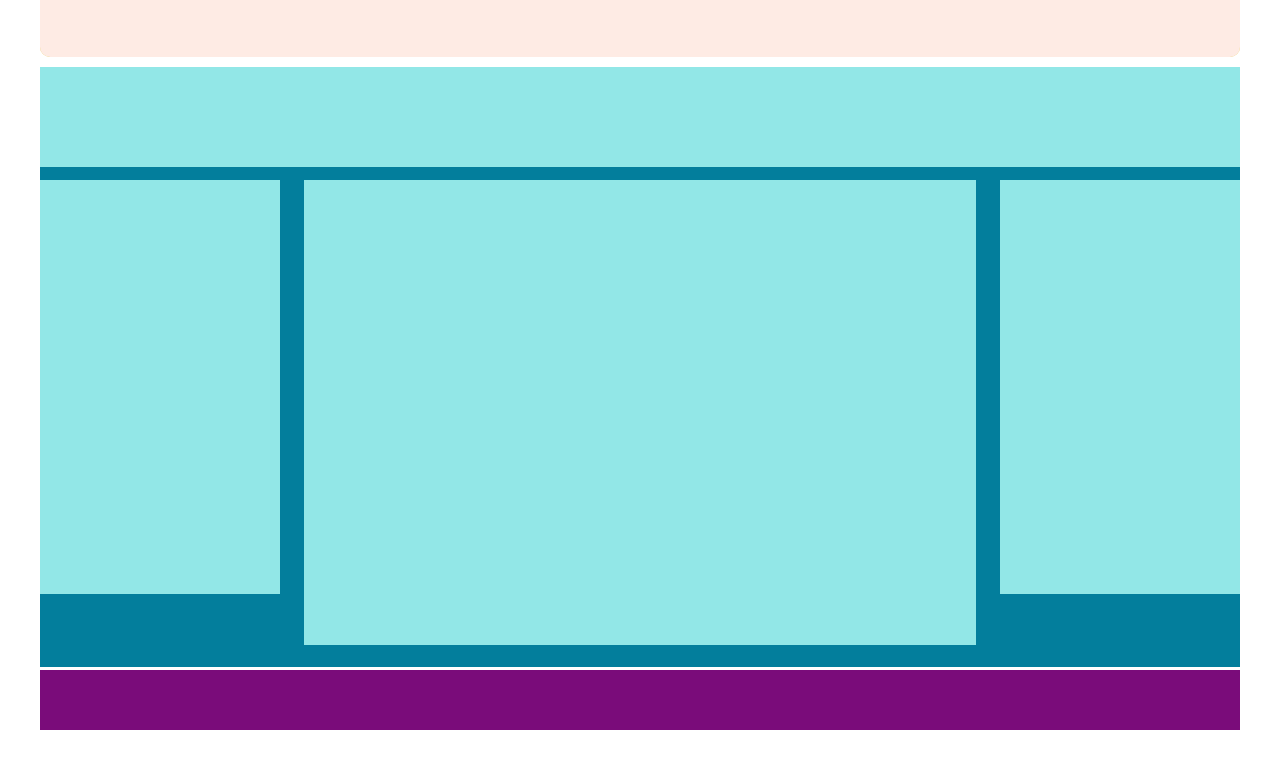
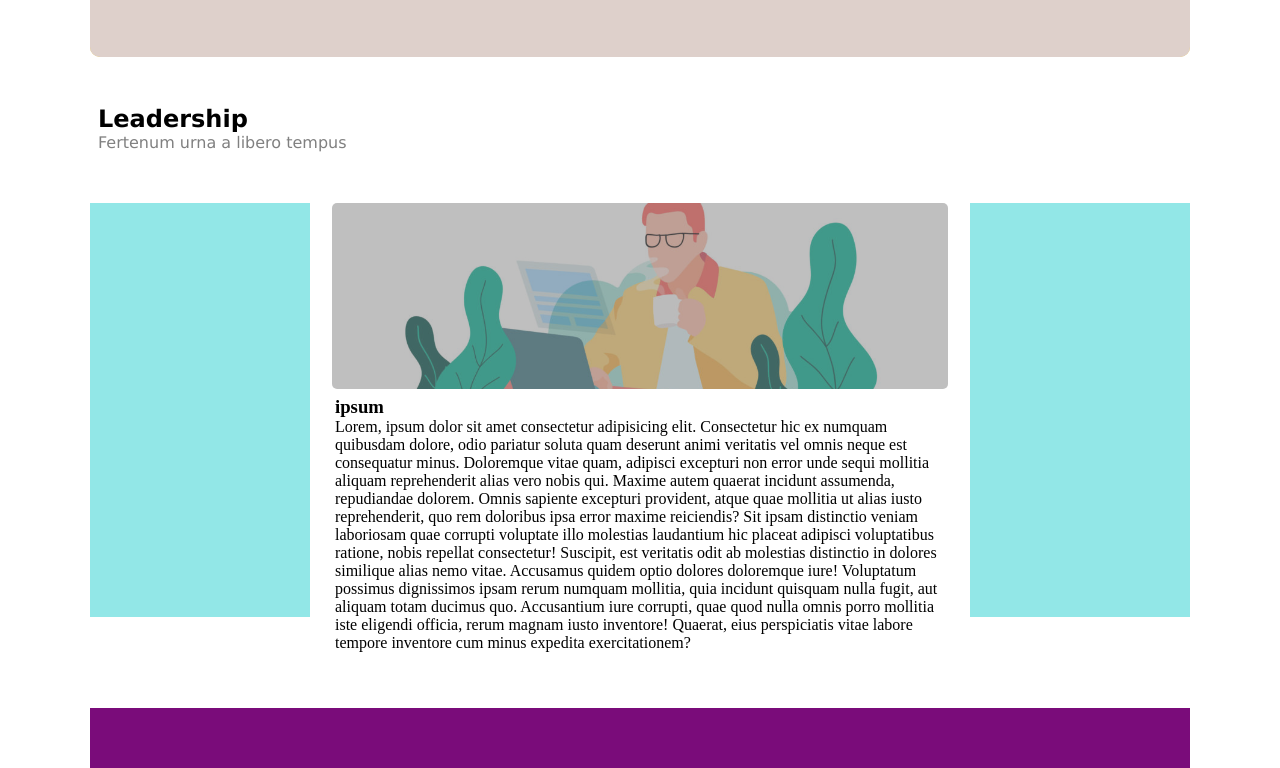
Before and after one commit to Mahdavi3649/htmlcss-wp, a plain HTML site: page index.html in a window 1280 px wide. Shown: the part 553-1321 px from the top of the page. Before the commit the page ends 1283 px from the top, so only its background shows below. Drawn offline with Linux system fonts and the light colour scheme.

Commit message:
adding content-bar

```diff
--- a/index.html
+++ b/index.html
@@ -25,16 +25,27 @@
     <main class="side-main">
         <div class="top-contain">
                 <img class="banner" src="img/banner.jpg" alt="">
-                <div class="text-banner">
-                    <h2>Pretium ac placerat dui interdum nunc <br> in eros urna morbi</h2>
-                    <p>Lorem ipsum dolor sit amet consectetur, adipisicing elit. Magnam ullam quasi <br> reprehenderit officia dignissimos accusamus nam, similique delectus blanditiis nisi!</p>
-                </div>
+            <div class="text-banner">
+                <h2>Pretium ac placerat dui interdum nunc <br> in eros urna morbi</h2>
+                <p>Lorem ipsum dolor sit amet consectetur, adipisicing elit. Magnam ullam quasi <br> reprehenderit officia dignissimos accusamus nam, similique delectus blanditiis nisi!</p>
+            </div>
         </div>
 
         <div class="bottom-contain clearfix">
-            <aside class="headbar"></aside>
+            <aside class="headbar">
+                <div class="title">
+                    <h1>Leadership</h1>
+                    <p class="caption">Fertenum urna a libero tempus</p>
+                </div>
+            </aside>
             <aside class="sidebar"></aside>
-            <section class="content"></section>
+            <section class="content">
+                <img class="banner-content" src="img/banner-2.jpg" alt="">
+                <div class="content-caption">
+                    <h3>ipsum</h3>
+                    <p>Lorem, ipsum dolor sit amet consectetur adipisicing elit. Consectetur hic ex numquam quibusdam dolore, odio pariatur soluta quam deserunt animi veritatis vel omnis neque est consequatur minus. Doloremque vitae quam, adipisci excepturi non error unde sequi mollitia aliquam reprehenderit alias vero nobis qui. Maxime autem quaerat incidunt assumenda, repudiandae dolorem. Omnis sapiente excepturi provident, atque quae mollitia ut alias iusto reprehenderit, quo rem doloribus ipsa error maxime reiciendis? Sit ipsam distinctio veniam laboriosam quae corrupti voluptate illo molestias laudantium hic placeat adipisci voluptatibus ratione, nobis repellat consectetur! Suscipit, est veritatis odit ab molestias distinctio in dolores similique alias nemo vitae. Accusamus quidem optio dolores doloremque iure! Voluptatum possimus dignissimos ipsam rerum numquam mollitia, quia incidunt quisquam nulla fugit, aut aliquam totam ducimus quo. Accusantium iure corrupti, quae quod nulla omnis porro mollitia iste eligendi officia, rerum magnam iusto inventore! Quaerat, eius perspiciatis vitae labore tempore inventore cum minus expedita exercitationem?</p>
+                </div>
+            </section>
             <aside class="sidebar"></aside>
         </div>
     </main>
--- a/style.css
+++ b/style.css
@@ -5,7 +5,7 @@
 }
 
 body {
-  width: 1200px;
+  width: 1100px;
   margin: auto;
 }
 
@@ -50,10 +50,11 @@ nav > a {
   width: 100%;
   height: 100%;
   border-radius: 10px;
+  filter: contrast(0.75);
 }
 .bottom-contain {
   height: 600px;
-  background-color: rgb(3, 126, 156);
+  background-color: white;
   margin-bottom: 3px;
 }
 
@@ -64,10 +65,17 @@ nav > a {
   background-color: rgb(122, 12, 122);
 }
 
+.caption {
+  color: gray;
+}
 .headbar {
-  height: 100px;
+  height: 85px;
   margin-bottom: 13px;
-  background-color: rgb(146, 231, 231);
+  background-color: white;
+  font-family: Verdana, Geneva, Tahoma, sans-serif;
+}
+.title {
+  margin: 48px 8px;
 }
 
 .sidebar {
@@ -81,8 +89,20 @@ nav > a {
   width: 56%;
   height: 465px;
   float: left;
-  background-color: rgb(146, 231, 231);
+  background-color: white;
   margin: 0 2%;
+  border-radius: 5px;
+}
+.banner-content {
+  height: 40%;
+  width: 100%;
+  object-fit: cover;
+  border-radius: 5px;
+  filter: contrast(0.5);
+}
+
+.content-caption {
+  margin: 3px;
 }
 
 .clearfix::after {
```
